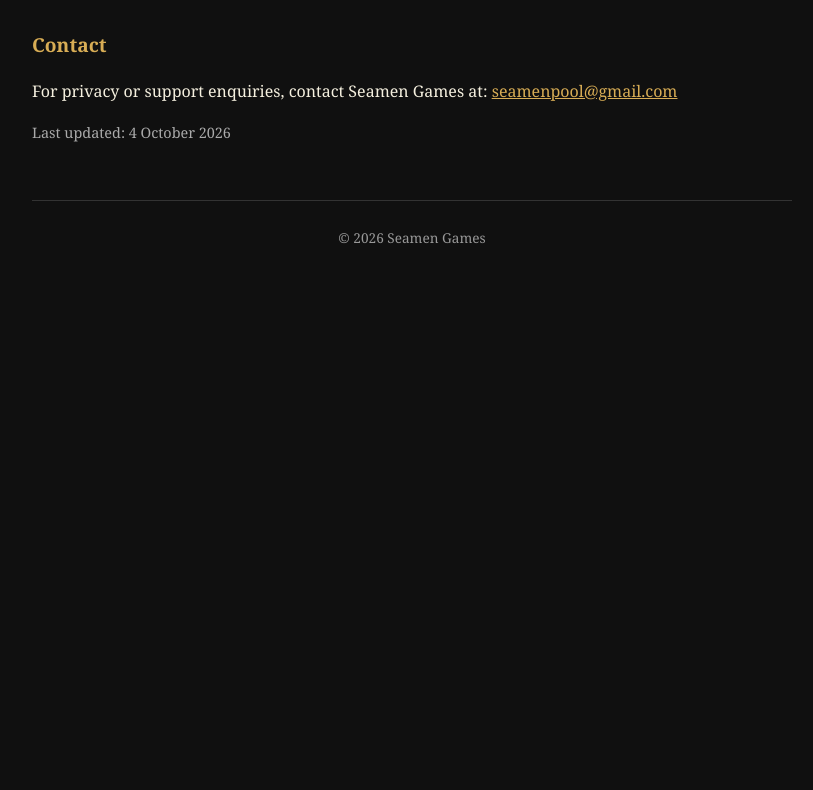
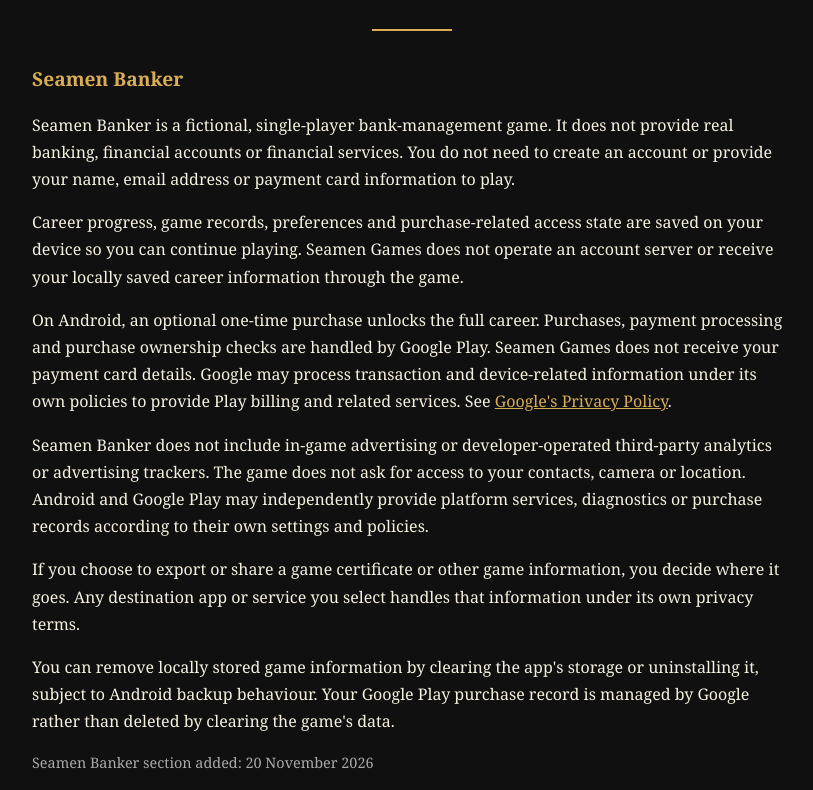
Before and after one commit to nickmoo-stuff/seamengames, a plain HTML site: page privacy/index.html in a window 1280 px wide. Shown: the part 630-1420 px from the top of the page, without its empty margins (228-1041 px from the left). Before the commit the page ends 950 px from the top, so only its background shows below. Drawn offline with Linux system fonts and the light colour scheme.

Commit message:
Add Seamen Banker privacy disclosures to shared Seamen Games policy

```diff
--- a/privacy/index.html
+++ b/privacy/index.html
@@ -3,7 +3,7 @@
 <head>
   <meta charset="UTF-8">
   <meta name="viewport" content="width=device-width, initial-scale=1.0">
-  <meta name="description" content="Privacy Policy for Seamen English Rules Pool by Seamen Games.">
+  <meta name="description" content="Privacy Policy for Seamen English Rules Pool and Seamen Banker by Seamen Games.">
   <title>Privacy Policy | Seamen Games</title>
 
   <style>
@@ -113,6 +113,60 @@
       their respective privacy policies.
     </p>
 
+
+
+    <hr>
+
+    <h2>Seamen Banker</h2>
+
+    <p>
+      Seamen Banker is a fictional, single-player bank-management game.
+      It does not provide real banking, financial accounts or financial services.
+      You do not need to create an account or provide your name, email address
+      or payment card information to play.
+    </p>
+
+    <p>
+      Career progress, game records, preferences and purchase-related access
+      state are saved on your device so you can continue playing. Seamen Games
+      does not operate an account server or receive your locally saved career
+      information through the game.
+    </p>
+
+    <p>
+      On Android, an optional one-time purchase unlocks the full career.
+      Purchases, payment processing and purchase ownership checks are handled
+      by Google Play. Seamen Games does not receive your payment card details.
+      Google may process transaction and device-related information under
+      its own policies to provide Play billing and related services.
+      See <a href="https://policies.google.com/privacy">Google's Privacy Policy</a>.
+    </p>
+
+    <p>
+      Seamen Banker does not include in-game advertising or developer-operated
+      third-party analytics or advertising trackers. The game does not ask
+      for access to your contacts, camera or location.
+      Android and Google Play may independently provide platform services,
+      diagnostics or purchase records according to their own settings and policies.
+    </p>
+
+    <p>
+      If you choose to export or share a game certificate or other game
+      information, you decide where it goes. Any destination app or service
+      you select handles that information under its own privacy terms.
+    </p>
+
+    <p>
+      You can remove locally stored game information by clearing the app's
+      storage or uninstalling it, subject to Android backup behaviour.
+      Your Google Play purchase record is managed by Google rather than
+      deleted by clearing the game's data.
+    </p>
+
+    <p class="updated">
+      Seamen Banker section added: 20 November 2026
+    </p>
+
     <h2>Contact</h2>
 
     <p>
```
